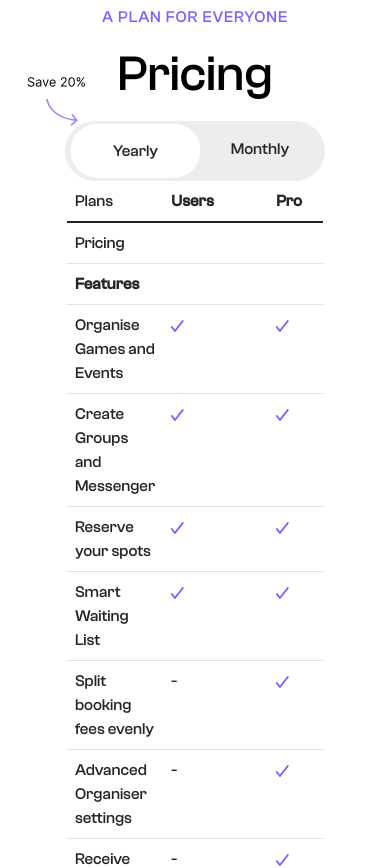
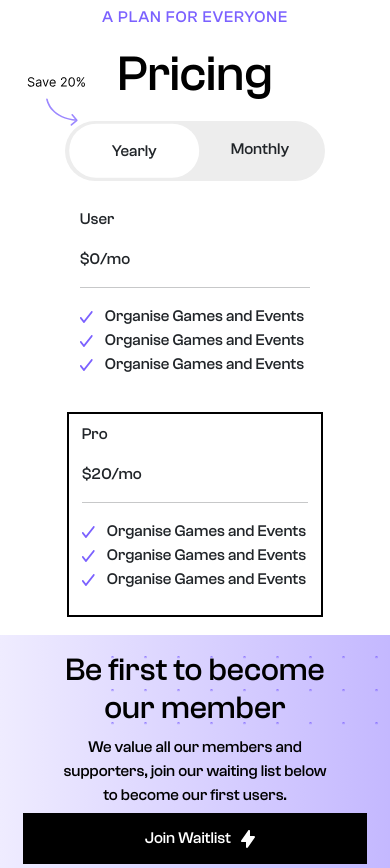
Before and after one commit to tanuj-22/booksports, a React (Create React App) app: page / in a window 390 px wide. Shown: the part 5960-6828 px from the top of the page. Built offline with nearby package versions, Linux system fonts and the light colour scheme; a web font is replaced by a local one.

Commit message:
pricing table alternate init

```diff
--- a/src/Components/PricingTable.js
+++ b/src/Components/PricingTable.js
@@ -20,6 +20,7 @@ const PricingTable = () => {
 
   return (
     <div className='pricing-table' data-aos="fade-up" data-aos-delay="1200">
+        <div className='table-parent'>
             <Table responsive>
                 <thead>
                     <tr>
@@ -141,6 +142,65 @@ const PricingTable = () => {
                 </tbody>
             </Table>
         </div>
+        <div className='pricing-alternate'>
+            <div className='user-pricing'>
+                <p className='pricing-alternate-heading'>User</p>
+                <p className='pricing-alternate-price'>$0/mo</p>
+                <hr/>
+                <p className='user-pricing-features'>
+                    <span>
+                        <img src={correct} alt=""/>
+                        &nbsp;
+                        &nbsp;
+                        Organise Games and Events
+                    </span>
+                    <br/>
+                    <span>
+                        <img src={correct} alt=""/>
+                        &nbsp;
+                        &nbsp;
+                        Organise Games and Events
+                    </span>
+                    <br/>
+                    <span>
+                        <img src={correct} alt=""/>
+                        &nbsp;
+                        &nbsp;
+                        Organise Games and Events
+                    </span>
+                    <br/>
+                </p>
+            </div>
+            <div className='pro-pricing'>
+                <p>Pro</p>
+                <p>$20/mo</p>
+                <hr/>
+                <p className='user-pricing-features'>
+                    <span>
+                        <img src={correct} alt=""/>
+                        &nbsp;
+                        &nbsp;
+                        Organise Games and Events
+                    </span>
+                    <br/>
+                    <span>
+                        <img src={correct} alt=""/>
+                        &nbsp;
+                        &nbsp;
+                        Organise Games and Events
+                    </span>
+                    <br/>
+                    <span>
+                        <img src={correct} alt=""/>
+                        &nbsp;
+                        &nbsp;
+                        Organise Games and Events
+                    </span>
+                    <br/>
+                </p>
+            </div>
+        </div>
+    </div>
   )
 }
 
--- a/src/css/pricing.css
+++ b/src/css/pricing.css
@@ -94,13 +94,16 @@
     background: white;
     margin: 0;
     width: 130px;
-    transform:  translate(-5%, 5%);
+    transform:  translate(-6%, 5%);
     border-radius: 100px;
     padding: 15px;
 }
 .pricing-section .pricing-table{
     text-align: left;
-    margin: auto;
+    margin-left: auto;
+    margin-right: auto;
+    margin-top: 5%;
+    margin-bottom: 5%;
     width: 70%;
 }
 .pricing-section .pricing-table .join-button-pricing {
@@ -132,3 +135,25 @@
     height: 6vh !important;
     margin-bottom: 1rem !important;
 }
+
+.pricing-section .pricing-alternate{
+    display: none;
+}
+.pricing-section .pricing-alternate .user-pricing{
+    margin-top: 5%;
+    padding: 3% 5%;
+}
+.pricing-section .pricing-alternate .pro-pricing{
+    margin-top: 5%;
+    border: 2px solid black;
+    padding: 3% 5%;
+}
+
+@media screen and (max-width:992px) {
+    .pricing-section .table-parent{
+        display: none;
+    }
+    .pricing-section .pricing-alternate{
+        display: block;
+    }
+}
```
Lines whose indentation alone changed are shown as unchanged.
